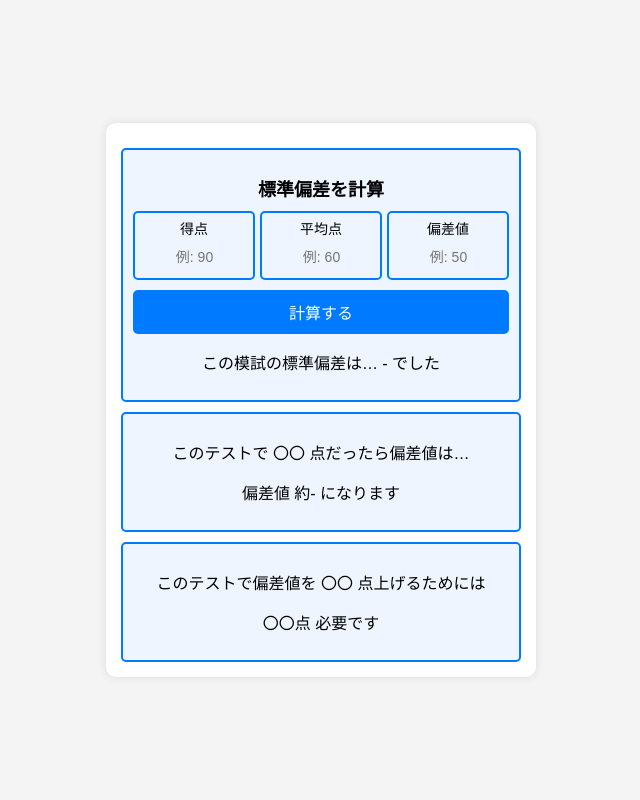
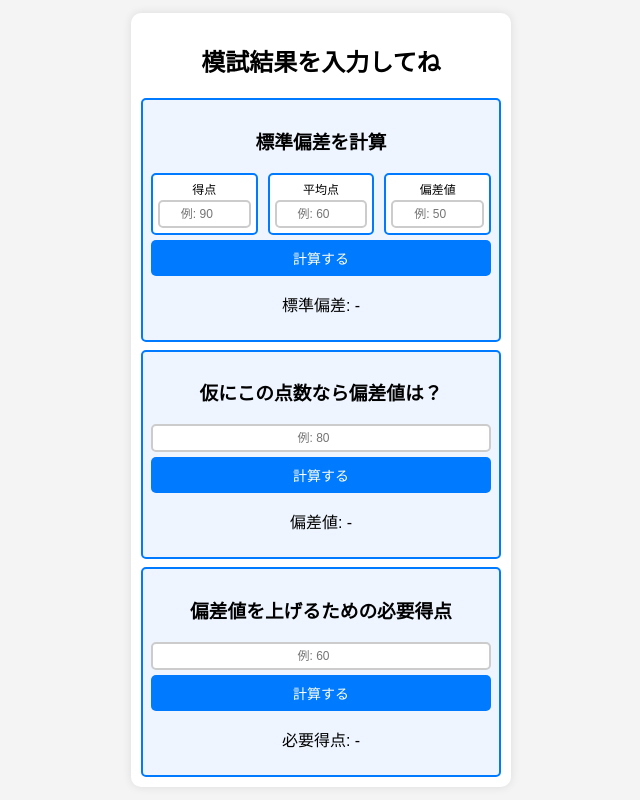
Before and after one commit to kogkoba/test.html, a plain HTML site: page index.html in a window 1280 px wide. Shown: the whole page, without its empty margins (319-959 px from the left). Drawn offline with Linux system fonts and the light colour scheme.

Commit message:
Update index.html

```diff
--- a/index.html
+++ b/index.html
@@ -3,7 +3,7 @@
 <head>
     <meta charset="UTF-8">
     <meta name="viewport" content="width=device-width, initial-scale=1.0">
-    <title>標準偏差と偏差値予測ツール</title>
+    <title>偏差値計算ツール</title>
     <style>
         body {
             font-family: Arial, sans-serif;
@@ -15,42 +15,54 @@
             justify-content: center;
             align-items: center;
             height: 100vh;
+            overflow: hidden;
         }
         .container {
             width: 95%;
-            max-width: 400px;
+            max-width: 360px;
             background: white;
-            padding: 15px;
+            padding: 10px;
             border-radius: 10px;
             box-shadow: 0px 0px 10px rgba(0, 0, 0, 0.1);
-            margin: 5px;
+        }
+        .section {
+            border: 2px solid #007BFF;
+            padding: 8px;
+            margin-top: 8px;
+            border-radius: 5px;
+            background-color: #eef5ff;
             text-align: center;
         }
         .input-group {
             display: flex;
-            justify-content: space-between;
-            gap: 5px;
+            justify-content: center;
+            align-items: center;
+            gap: 10px;
         }
         .input-box {
+            width: 30%;
             border: 2px solid #007BFF;
             padding: 5px;
             border-radius: 5px;
-            background-color: #eef5ff;
-            flex: 1;
+            background-color: white;
+            text-align: center;
+            min-width: 90px;
         }
         label {
-            font-size: 14px;
+            font-size: 12px;
             display: block;
             margin-bottom: 3px;
         }
         input {
             width: 100%;
-            padding: 8px;
-            font-size: 14px;
+            padding: 5px;
+            font-size: 12px;
             text-align: center;
-            border: none;
-            background: transparent;
+            border: 2px solid #ccc;
+            border-radius: 5px;
+            background: white;
             outline: none;
+            box-sizing: border-box;
         }
         button {
             background-color: #007BFF;
@@ -59,33 +71,21 @@
             cursor: pointer;
             border-radius: 5px;
             width: 100%;
-            padding: 10px;
-            margin-top: 10px;
-            font-size: 16px;
+            padding: 8px;
+            font-size: 14px;
+            margin-top: 5px;
         }
         button:hover {
             background-color: #0056b3;
-        }
-        .result-box {
-            border: 2px solid #007BFF;
-            padding: 10px;
-            margin-top: 10px;
-            border-radius: 5px;
-            font-size: 16px;
-            background-color: #eef5ff;
-            word-wrap: break-word;
-            overflow-wrap: break-word;
-        }
-        h2 {
-            font-size: 18px;
-            margin-bottom: 10px;
         }
     </style>
 </head>
 <body>
     <div class="container">
-        <div class="result-box">
-            <h2>標準偏差を計算</h2>
+        <h2>模試結果を入力してね</h2>
+
+        <div class="section">
+            <h3>標準偏差を計算</h3>
             <div class="input-group">
                 <div class="input-box">
                     <label for="score">得点</label>
@@ -100,47 +100,66 @@
                     <input type="number" id="deviation" placeholder="例: 50">
                 </div>
             </div>
-            <button onclick="calculateAll()">計算する</button>
-            <p>この模試の標準偏差は… <span id="stdResult">-</span> でした</p>
+            <button onclick="calculateStdDev()">計算する</button>
+            <p>標準偏差: <span id="stdDevResult">-</span></p>
         </div>
 
-        <div class="result-box">
-            <p>このテストで <span id="userScore">〇〇</span> 点だったら偏差値は…</p>
-            <p><span id="predictedDevResult">偏差値 約-</span> になります</p>
+        <div class="section">
+            <h3>仮にこの点数なら偏差値は？</h3>
+            <input type="number" id="hypoScore" placeholder="例: 80">
+            <button onclick="calculateHypoDeviation()">計算する</button>
+            <p>偏差値: <span id="hypoDeviationResult">-</span></p>
         </div>
 
-        <div class="result-box">
-            <p>このテストで偏差値を <span id="userDeviation">〇〇</span> 点上げるためには</p>
-            <p><span id="requiredScoreResult">〇〇点</span> 必要です</p>
+        <div class="section">
+            <h3>偏差値を上げるための必要得点</h3>
+            <input type="number" id="targetDeviation" placeholder="例: 60">
+            <button onclick="calculateRequiredScore()">計算する</button>
+            <p>必要得点: <span id="requiredScoreResult">-</span></p>
         </div>
     </div>
 
     <script>
-        function calculateAll() {
+        function calculateStdDev() {
             let score = parseFloat(document.getElementById("score").value);
             let mean = parseFloat(document.getElementById("mean").value);
             let deviation = parseFloat(document.getElementById("deviation").value);
+
             if (isNaN(score) || isNaN(mean) || isNaN(deviation)) {
-                document.getElementById("stdResult").innerText = "-";
-                document.getElementById("predictedDevResult").innerText = "偏差値 約-";
-                document.getElementById("requiredScoreResult").innerText = "〇〇点";
+                document.getElementById("stdDevResult").innerText = "-";
                 return;
             }
 
-            let stdDev = (score - mean) / ((deviation - 50) / 10);
-            document.getElementById("stdResult").innerText = stdDev.toFixed(2);
+            let stdDev = Math.abs((score - mean) / ((deviation - 50) / 10));
+            document.getElementById("stdDevResult").innerText = stdDev.toFixed(2);
+        }
 
-            document.getElementById("userScore").innerText = score;
-            let predictedDeviationScore = 50 + ((score - mean) * 10 / stdDev);
-            document.getElementById("predictedDevResult").innerText = `偏差値 約${predictedDeviationScore.toFixed(2)}`;
+        function calculateHypoDeviation() {
+            let hypoScore = parseFloat(document.getElementById("hypoScore").value);
+            let mean = parseFloat(document.getElementById("mean").value);
+            let stdDev = parseFloat(document.getElementById("stdDevResult").innerText);
 
-            let increaseDeviation = parseFloat(prompt("偏差値を何点上げたいですか？", "5"));
-            if (isNaN(increaseDeviation)) {
-                increaseDeviation = 5;
+            if (isNaN(hypoScore) || isNaN(mean) || isNaN(stdDev)) {
+                document.getElementById("hypoDeviationResult").innerText = "-";
+                return;
             }
-            document.getElementById("userDeviation").innerText = increaseDeviation;
-            let requiredScore = mean + ((deviation + increaseDeviation - 50) * stdDev / 10);
-            document.getElementById("requiredScoreResult").innerText = `${requiredScore.toFixed(2)} 点`;
+
+            let deviation = ((hypoScore - mean) / stdDev) * 10 + 50;
+            document.getElementById("hypoDeviationResult").innerText = deviation.toFixed(2);
+        }
+
+        function calculateRequiredScore() {
+            let mean = parseFloat(document.getElementById("mean").value);
+            let stdDev = parseFloat(document.getElementById("stdDevResult").innerText);
+            let targetDeviation = parseFloat(document.getElementById("targetDeviation").value);
+
+            if (isNaN(mean) || isNaN(stdDev) || isNaN(targetDeviation)) {
+                document.getElementById("requiredScoreResult").innerText = "-";
+                return;
+            }
+
+            let requiredScore = mean + ((targetDeviation - 50) / 10) * stdDev;
+            document.getElementById("requiredScoreResult").innerText = requiredScore.toFixed(2) + " 点";
         }
     </script>
 </body>
```
